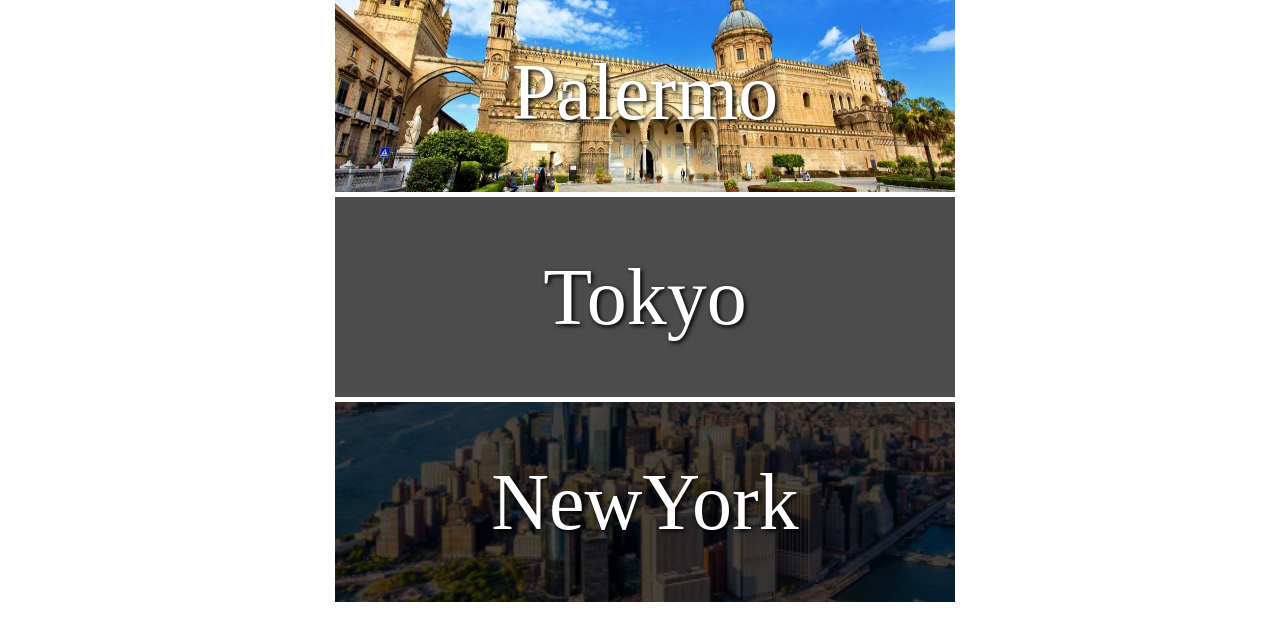
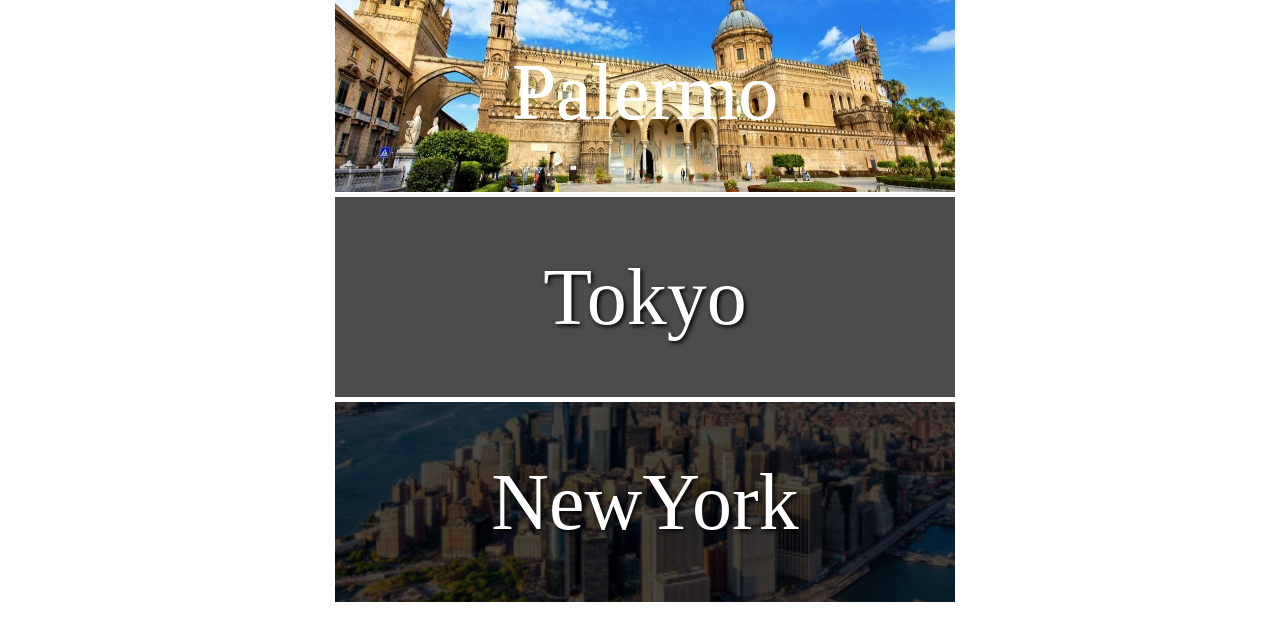
Before and after one commit to Nino-Chimento/htmlcss-airbnb, a plain HTML site: page index.html in a window 1280 px wide. In both pictures the pointer is over the element "Palermo". Shown: the part 93-734 px from the top of the page. Drawn offline with Linux system fonts and the light colour scheme.

Commit message:
risultato finale
tolta ombra passando sopra anche alla scritta:inserito menu fisso

```diff
--- a/css/style.css
+++ b/css/style.css
@@ -88,3 +88,6 @@ li {
 p {
   text-shadow:   2px  2px 4px black;
 }
+.city:hover p {
+  text-shadow: 0px 0px 0px white;
+}
```
